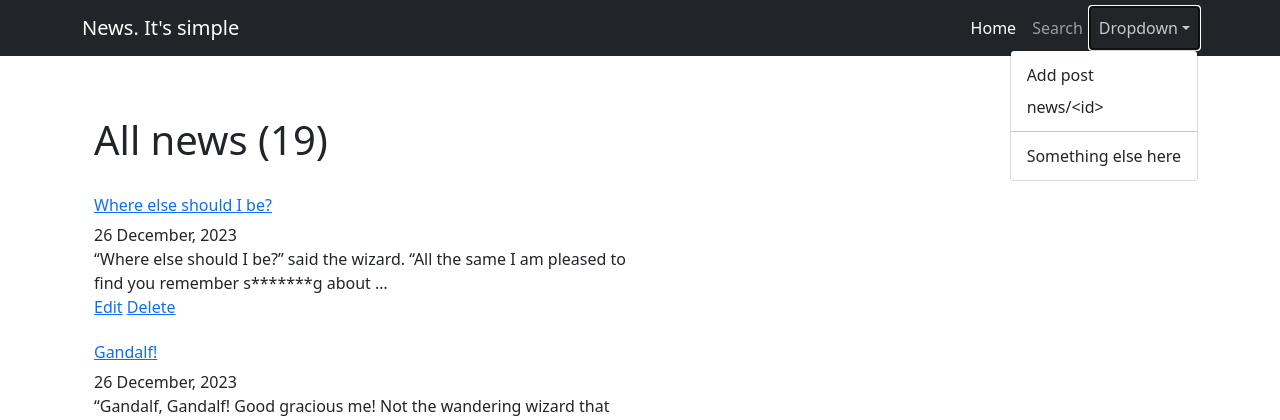
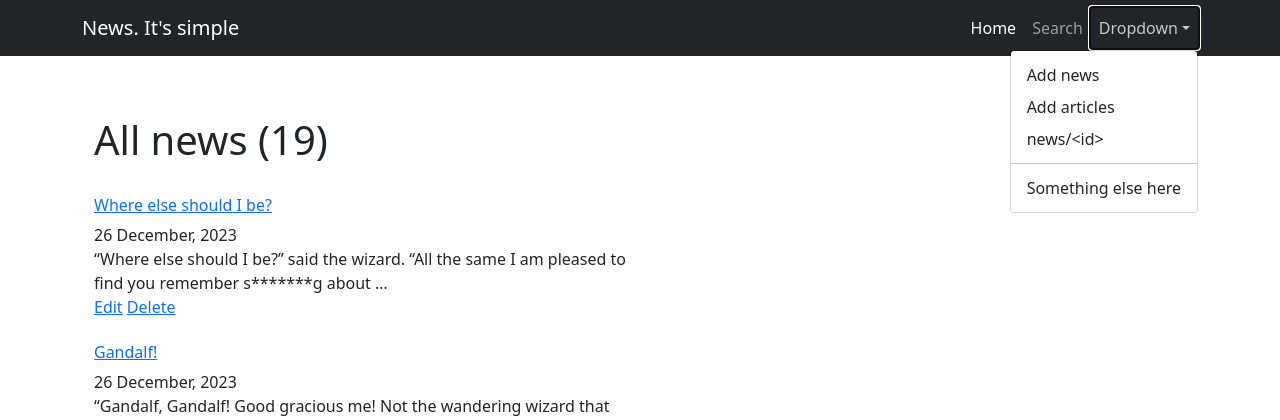
Before and after one commit to dernn/NewsPaper, a Django app: page /news/ in a window 1280 px wide, after a click on "Dropdown". Shown: the top 420 px of the page. Run offline with Django 4.2, Linux system fonts and the light colour scheme; data comes from the database, SQL or seed files in the repository; both versions use the stored data as it was before the commit; some libraries are stand-ins or nearby versions.

Commit message:
articles app for upd. requirements [D7.7]

```diff
--- a/NewsPaper/urls.py
+++ b/NewsPaper/urls.py
@@ -19,5 +19,7 @@ from django.urls import path, include
 urlpatterns = [
     path('admin/', admin.site.urls),
     path('pages/', include('django.contrib.flatpages.urls')),
-    path('news/', include('news.urls'))
+    path('news/', include('news.urls')),
+    # for upd. requirements D7.7
+    path('articles/', include('articles.urls')),
 ]
--- /dev/null
+++ b/articles/apps.py
@@ -0,0 +1,6 @@
+from django.apps import AppConfig
+
+
+class ArticlesConfig(AppConfig):
+    default_auto_field = 'django.db.models.BigAutoField'
+    name = 'articles'
--- /dev/null
+++ b/articles/urls.py
@@ -0,0 +1,9 @@
+from django.urls import path
+from news.views import PostCreateView, PostUpdateView, PostDeleteView
+
+urlpatterns = [
+    # for upd. requirements D7.7
+    path('add/', PostCreateView.as_view(), name='articles_create'),
+    # path('<int:pk>/edit/', PostUpdateView.as_view(), name='articles_edit'),
+    # path('<int:pk>/delete/', PostDeleteView.as_view(), name='articles_delete'),
+]
--- /dev/null
+++ b/articles/views.py
@@ -0,0 +1,3 @@
+from django.shortcuts import render
+
+# Create your views here.
--- a/news/forms.py
+++ b/news/forms.py
@@ -5,5 +5,7 @@ from .models import Post
 class PostForm(ModelForm):
     class Meta:
         model = Post
-        fields = ['author', 'size', 'category', 'headline', 'content']
+        # убрали поле 'author', исключив возможность его редактировать
+        # drop 'size' too for upd. requirements D7.7
+        fields = ['category', 'headline', 'content']
         widgets = {'category': CheckboxSelectMultiple}
--- a/news/views.py
+++ b/news/views.py
@@ -49,6 +49,17 @@ class PostCreateView(CreateView):
     # здесь передаем в атрибут модельную форму для создания/редактирования
     form_class = PostForm
 
+    def form_valid(self, form):
+        post = form.save(commit=False)
+        post.author = self.request.user.author
+        # for upd. requirements D7.7
+        if self.request.path == '/articles/add/':
+            post.size = 'AR'
+        else:
+            post.size = 'NE'
+        post.save()
+        return super().form_valid(form)
+
 
 class PostUpdateView(UpdateView):
     template_name = 'news_create.html'
--- a/templates/flatpages/default.html
+++ b/templates/flatpages/default.html
@@ -26,7 +26,8 @@
                         <li class="nav-item dropdown">
                             <a class="nav-link dropdown-toggle" id="navbarDropdown" href="#" role="button" data-bs-toggle="dropdown" aria-expanded="false">Dropdown</a>
                             <ul class="dropdown-menu dropdown-menu-end" aria-labelledby="navbarDropdown">
-                                <li><a class="dropdown-item" href="{% url 'news_create' %}">Add post</a></li>
+                                <li><a class="dropdown-item" href="{% url 'news_create' %}">Add news</a></li>
+                                <li><a class="dropdown-item" href="{% url 'articles_create' %}">Add articles</a></li>
                                 <li><a class="dropdown-item" href="#">news/&ltid&gt</a></li>
                                 <li><hr class="dropdown-divider" /></li>
                                 <li><a class="dropdown-item" href="#">Something else here</a></li>
```
Also changed, not shown: articles/__init__.py (added), articles/migrations/__init__.py (added), db.sqlite3 (deleted).
